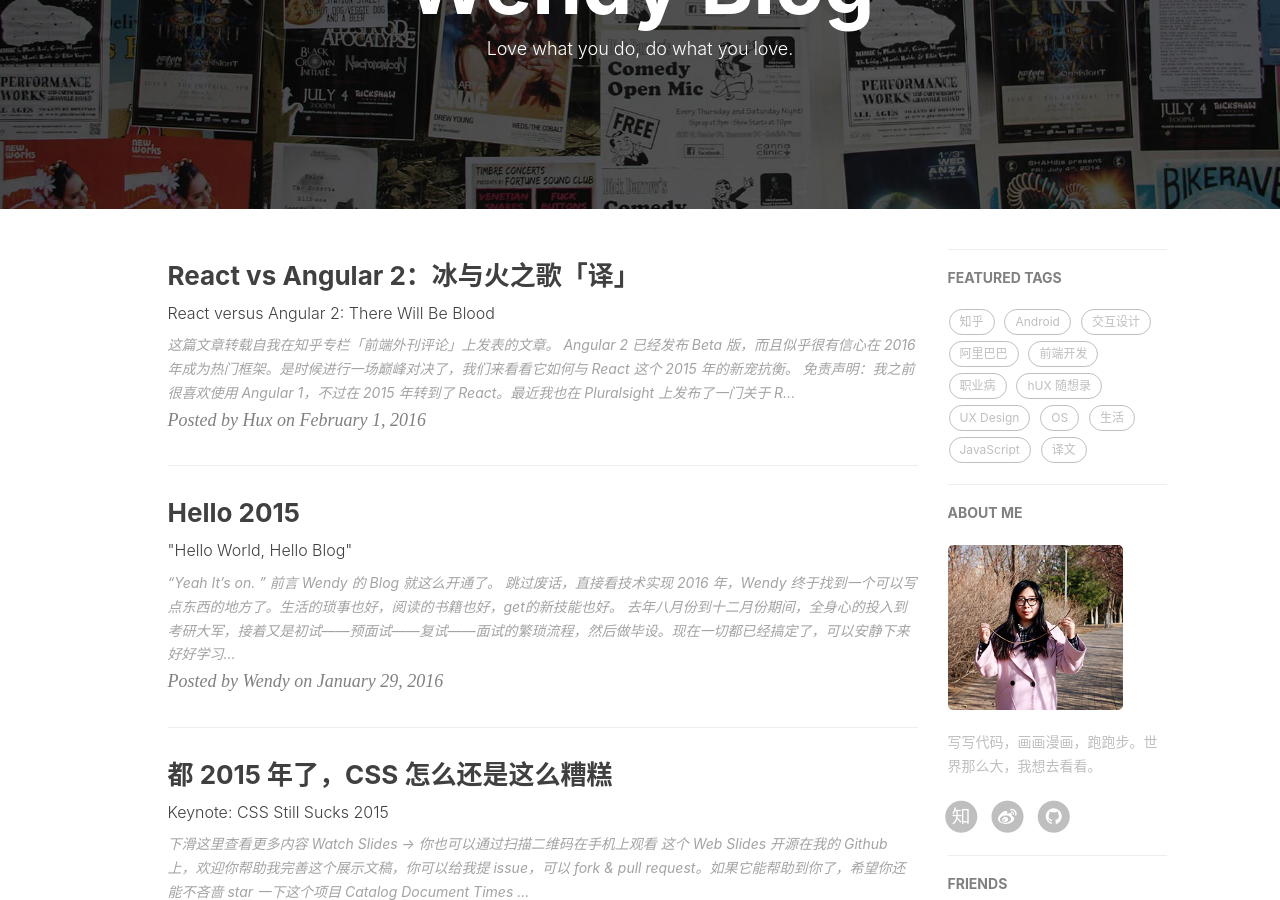
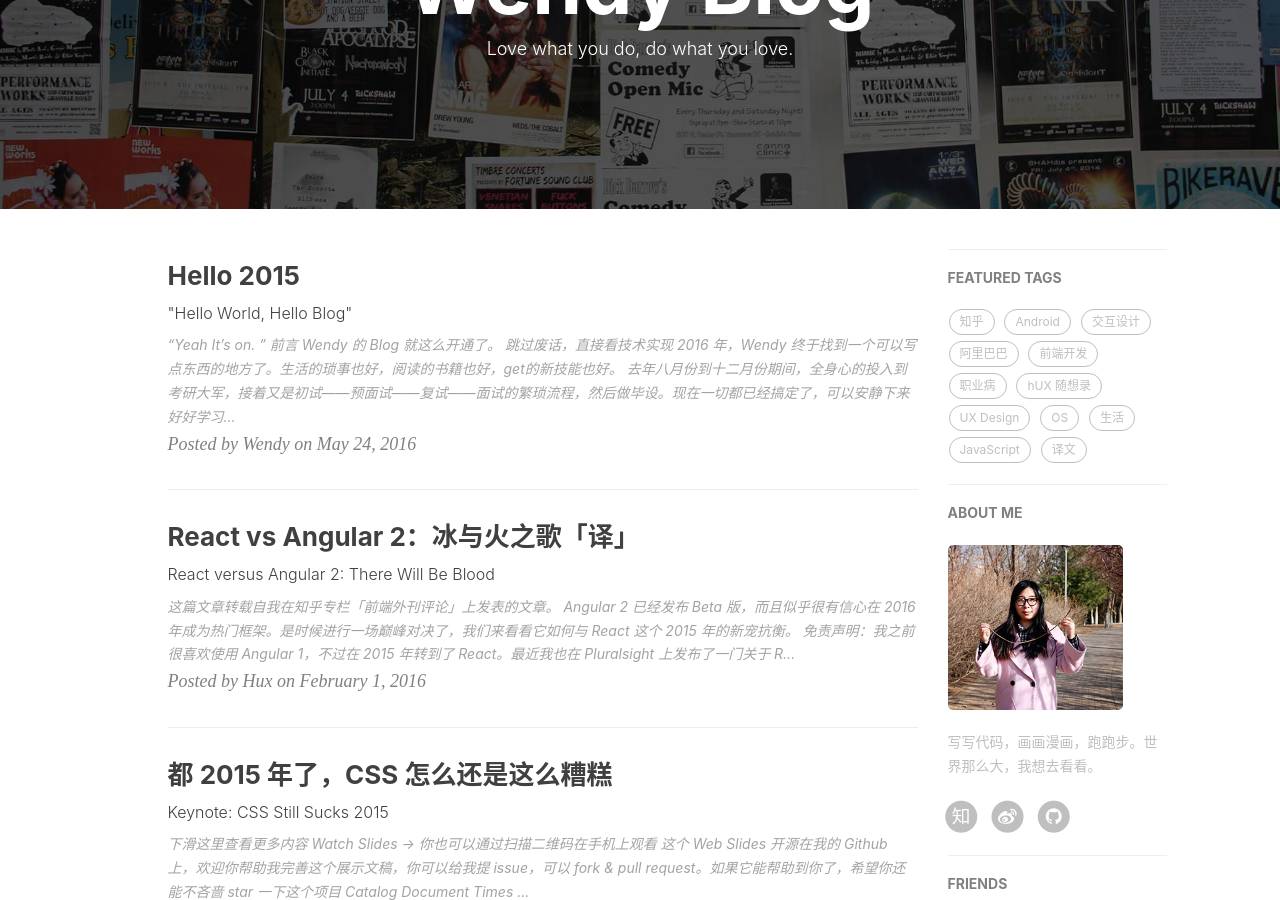
Before and after one commit to linwenfang/linwenfang.github.io, a Jekyll site: the page built from index.html, in a window 1280 px wide and 900 px high, scrolled down 209 px. Built offline with Jekyll 4.4.1, drawn with Linux system fonts in a browser that asks for light colours; nearby versions of some CDN libraries; the list of posts is cut into pages by our own code; comment, search, counter and statistics services are not loaded.

Commit message:
my first blog

```diff
--- a/_posts/2014-01-29-hello-2015.markdown
+++ b/_posts/2014-01-29-hello-2015.markdown
@@ -2,7 +2,7 @@
 layout:     post
 title:      "Hello 2015"
 subtitle:   " \"Hello World, Hello Blog\""
-date:       2016-01-29 12:00:00
+date:       2016-05-24 23:00:00
 author:     "Wendy"
 header-img: "img/post-bg-2015.jpg"
 catalog: true
@@ -156,7 +156,7 @@
 
 我的博客是参考的[Hux 黄玄](https://github.com/Huxpro/huxpro.github.io) ，大家也可以用他的程序进行自我修改，或者在github上搜索blog github，能搜出来很多模版。
 
----
+
 ## 后记
 
 花费了两天的时间从0到1，从无到有，还是蛮激动的！
```
